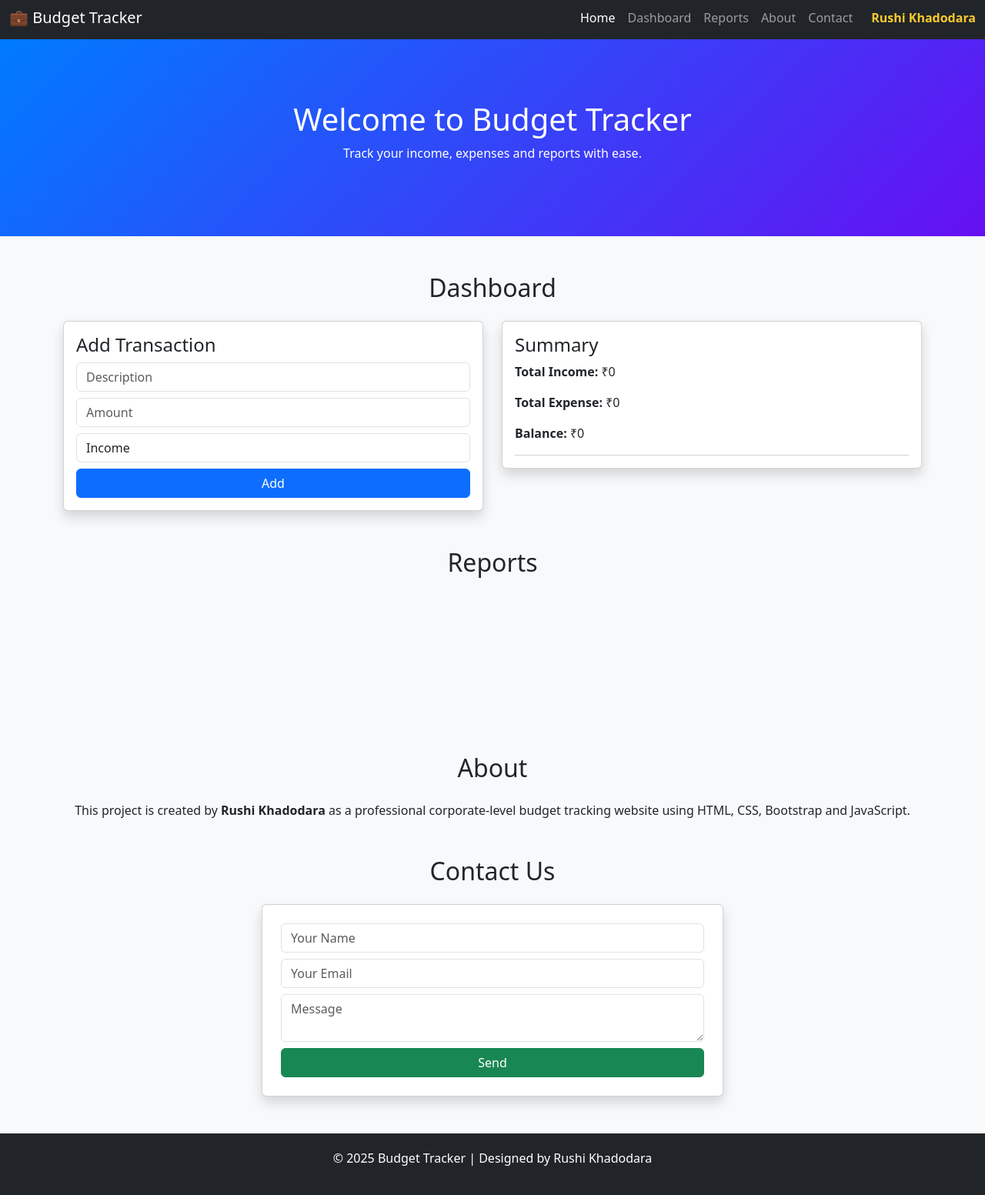
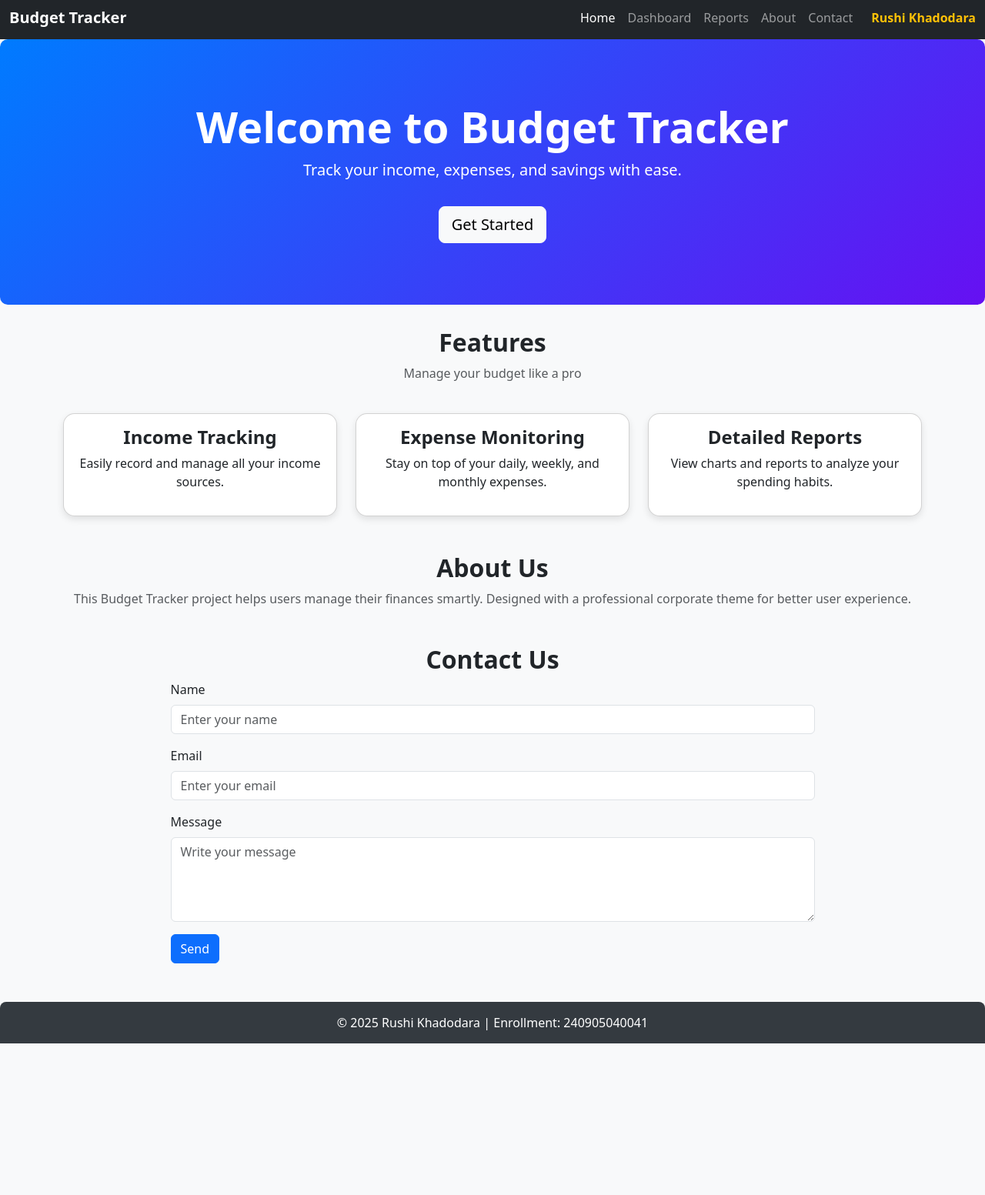
Before and after one commit to Rushikhadodara27/budget, a plain HTML site: page index.html in a window 1280 px wide. Shown: the part 5-1558 px from the top of the page at 77% size. After the commit the page ends 1361 px from the top, so only its background shows below. Drawn offline with nearby package versions, Linux system fonts and the light colour scheme.

Commit message:
Update index.html

```diff
--- a/index.html
+++ b/index.html
@@ -3,16 +3,32 @@
 <head>
   <meta charset="UTF-8">
   <meta name="viewport" content="width=device-width, initial-scale=1.0">
-  <title>Budget Tracker</title>
-  <link href="https://cdn.jsdelivr.net/npm/bootstrap@5.3.2/dist/css/bootstrap.min.css" rel="stylesheet">
-  <script src="https://cdn.jsdelivr.net/npm/chart.js"></script>
+  <title>Budget Tracker - Rushi Khadodara</title>
+  <link href="https://cdn.jsdelivr.net/npm/bootstrap@5.3.0/dist/css/bootstrap.min.css" rel="stylesheet">
   <style>
-    body { background: #f8f9fa; }
-    .hero { padding: 80px 20px; background: linear-gradient(135deg,#007bff,#6610f2); color:white; text-align:center; }
-    .feature-card { transition: transform 0.3s; }
-    .feature-card:hover { transform: translateY(-8px); }
-    footer { margin-top: 40px; background:#212529; color:white; padding:20px; text-align:center; }
-    .highlight-name { font-weight: bold; color: #ffca2c; }
+    body {
+      background-color: #f8f9fa;
+    }
+    .hero {
+      background: linear-gradient(135deg, #007bff, #6610f2);
+      color: white;
+      padding: 80px 20px;
+      text-align: center;
+      border-radius: 10px;
+      margin-bottom: 30px;
+    }
+    .card {
+      border-radius: 15px;
+      box-shadow: 0 4px 10px rgba(0,0,0,0.1);
+    }
+    footer {
+      margin-top: 50px;
+      padding: 15px;
+      background: #343a40;
+      color: white;
+      text-align: center;
+      border-radius: 8px 8px 0 0;
+    }
   </style>
 </head>
 <body>
@@ -20,132 +36,91 @@
   <!-- Navbar -->
   <nav class="navbar navbar-expand-lg navbar-dark bg-dark">
     <div class="container-fluid">
-    <a class="navbar-brand" href="#">💼 Budget Tracker</a>
+      <a class="navbar-brand fw-bold" href="#">Budget Tracker</a>
       <button class="navbar-toggler" type="button" data-bs-toggle="collapse" data-bs-target="#navbarNav">
         <span class="navbar-toggler-icon"></span>
       </button>
       <div class="collapse navbar-collapse justify-content-end" id="navbarNav">
         <ul class="navbar-nav">
-        <li class="nav-item"><a class="nav-link active" href="#home">Home</a></li>
-        <li class="nav-item"><a class="nav-link" href="#dashboard">Dashboard</a></li>
-        <li class="nav-item"><a class="nav-link" href="#reports">Reports</a></li>
-        <li class="nav-item"><a class="nav-link" href="#about">About</a></li>
-        <li class="nav-item"><a class="nav-link" href="#contact">Contact</a></li>
+          <li class="nav-item"><a class="nav-link active" href="#">Home</a></li>
+          <li class="nav-item"><a class="nav-link" href="#">Dashboard</a></li>
+          <li class="nav-item"><a class="nav-link" href="#">Reports</a></li>
+          <li class="nav-item"><a class="nav-link" href="#">About</a></li>
+          <li class="nav-item"><a class="nav-link" href="#">Contact</a></li>
         </ul>
-      <!-- Your name highlight -->
-      <span class="navbar-text ms-3 highlight-name">Rushi Khadodara</span>
+        <span class="navbar-text text-warning fw-bold ms-3">
+          Rushi Khadodara
+        </span>
       </div>
     </div>
   </nav>
 
   <!-- Hero Section -->
-<section class="hero" id="home">
-  <h1>Welcome to Budget Tracker</h1>
-  <p>Track your income, expenses and reports with ease.</p>
+  <section class="hero">
+    <h1 class="display-4 fw-bold">Welcome to Budget Tracker</h1>
+    <p class="lead">Track your income, expenses, and savings with ease.</p>
+    <a href="#" class="btn btn-light btn-lg mt-3">Get Started</a>
   </section>
 
-<!-- Dashboard Section -->
-<section id="dashboard" class="container my-5">
-  <h2 class="text-center mb-4">Dashboard</h2>
+  <!-- Features Section -->
+  <div class="container">
+    <div class="row text-center mb-4">
+      <h2 class="fw-bold">Features</h2>
+      <p class="text-muted">Manage your budget like a pro</p>
+    </div>
     <div class="row">
-    <div class="col-md-6">
-      <div class="card p-3 shadow feature-card">
-        <h4>Add Transaction</h4>
-        <input type="text" id="desc" class="form-control mb-2" placeholder="Description">
-        <input type="number" id="amount" class="form-control mb-2" placeholder="Amount">
-        <select id="type" class="form-control mb-2">
-          <option value="income">Income</option>
-          <option value="expense">Expense</option>
-        </select>
-        <button class="btn btn-primary w-100" onclick="addTransaction()">Add</button>
+      <div class="col-md-4">
+        <div class="card p-3 text-center">
+          <h4 class="fw-bold">Income Tracking</h4>
+          <p>Easily record and manage all your income sources.</p>
         </div>
       </div>
-    <div class="col-md-6">
-      <div class="card p-3 shadow feature-card">
-        <h4>Summary</h4>
-        <p><strong>Total Income:</strong> ₹<span id="totalIncome">0</span></p>
-        <p><strong>Total Expense:</strong> ₹<span id="totalExpense">0</span></p>
-        <p><strong>Balance:</strong> ₹<span id="balance">0</span></p>
-        <ul id="transactionList" class="list-group"></ul>
+      <div class="col-md-4">
+        <div class="card p-3 text-center">
+          <h4 class="fw-bold">Expense Monitoring</h4>
+          <p>Stay on top of your daily, weekly, and monthly expenses.</p>
+        </div>
+      </div>
+      <div class="col-md-4">
+        <div class="card p-3 text-center">
+          <h4 class="fw-bold">Detailed Reports</h4>
+          <p>View charts and reports to analyze your spending habits.</p>
         </div>
       </div>
     </div>
-</section>
-
-<!-- Reports Section -->
-<section id="reports" class="container my-5">
-  <h2 class="text-center mb-4">Reports</h2>
-  <div class="row">
-    <div class="col-md-6">
-      <canvas id="pieChart"></canvas>
   </div>
-    <div class="col-md-6">
-      <canvas id="barChart"></canvas>
-    </div>
-  </div>
-</section>
 
   <!-- About Section -->
-<section id="about" class="container my-5">
-  <h2 class="text-center mb-4">About</h2>
-  <p class="text-center">This project is created by <b>Rushi Khadodara</b> as a professional corporate-level budget tracking website using HTML, CSS, Bootstrap and JavaScript.</p>
-</section>
+  <div class="container mt-5">
+    <h2 class="fw-bold text-center">About Us</h2>
+    <p class="text-center text-muted">This Budget Tracker project helps users manage their finances smartly. Designed with a professional corporate theme for better user experience.</p>
+  </div>
 
   <!-- Contact Section -->
-<section id="contact" class="container my-5">
-  <h2 class="text-center mb-4">Contact Us</h2>
-  <form class="card p-4 shadow mx-auto" style="max-width:600px;">
-    <input type="text" class="form-control mb-2" placeholder="Your Name">
-    <input type="email" class="form-control mb-2" placeholder="Your Email">
-    <textarea class="form-control mb-2" placeholder="Message"></textarea>
-    <button type="submit" class="btn btn-success">Send</button>
+  <div class="container mt-5 mb-5">
+    <h2 class="fw-bold text-center">Contact Us</h2>
+    <form class="w-75 mx-auto">
+      <div class="mb-3">
+        <label class="form-label">Name</label>
+        <input type="text" class="form-control" placeholder="Enter your name">
+      </div>
+      <div class="mb-3">
+        <label class="form-label">Email</label>
+        <input type="email" class="form-control" placeholder="Enter your email">
+      </div>
+      <div class="mb-3">
+        <label class="form-label">Message</label>
+        <textarea class="form-control" rows="4" placeholder="Write your message"></textarea>
+      </div>
+      <button type="submit" class="btn btn-primary">Send</button>
     </form>
-</section>
+  </div>
 
   <!-- Footer -->
   <footer>
-  <p>© 2025 Budget Tracker | Designed by Rushi Khadodara</p>
+    © 2025 Rushi Khadodara | Enrollment: 240905040041
   </footer>
 
-<!-- JS -->
-<script>
-let income=0, expense=0;
-let transactions=[];
-function addTransaction(){
-  let desc=document.getElementById("desc").value;
-  let amt=parseFloat(document.getElementById("amount").value);
-  let type=document.getElementById("type").value;
-  if(desc=="" || isNaN(amt)) return alert("Enter valid details!");
-  let transaction={desc,amt,type};
-  transactions.push(transaction);
-  if(type==="income"){income+=amt;}
-  else{expense+=amt;}
-  updateUI();
-}
-function updateUI(){
-  document.getElementById("totalIncome").innerText=income;
-  document.getElementById("totalExpense").innerText=expense;
-  document.getElementById("balance").innerText=income-expense;
-  let list=document.getElementById("transactionList");
-  list.innerHTML="";
-  transactions.forEach(t=>{
-    let li=document.createElement("li");
-    li.className="list-group-item";
-    li.innerText=${t.desc} - ₹${t.amt} (${t.type});
-    list.appendChild(li);
-  });
-  updateCharts();
-}
-function updateCharts(){
-  const pie=document.getElementById('pieChart').getContext('2d');
-  const bar=document.getElementById('barChart').getContext('2d');
-  if(window.pieChart) window.pieChart.destroy();
-  if(window.barChart) window.barChart.destroy();
-  window.pieChart=new Chart(pie,{type:'pie',data:{labels:['Income','Expense'],datasets:[{data:[income,expense],backgroundColor:['#28a745','#dc3545']}] }});
-  window.barChart=new Chart(bar,{type:'bar',data:{labels:['Income','Expense'],datasets:[{label:'Amount',data:[income,expense],backgroundColor:['#28a745','#dc3545']}] }});
-}
-</script>
-
-<script src="https://cdn.jsdelivr.net/npm/bootstrap@5.3.2/dist/js/bootstrap.bundle.min.js"></script>
+  <script src="https://cdn.jsdelivr.net/npm/bootstrap@5.3.0/dist/js/bootstrap.bundle.min.js"></script>
 </body>
 </html>
```
Lines whose indentation alone changed are shown as unchanged.
